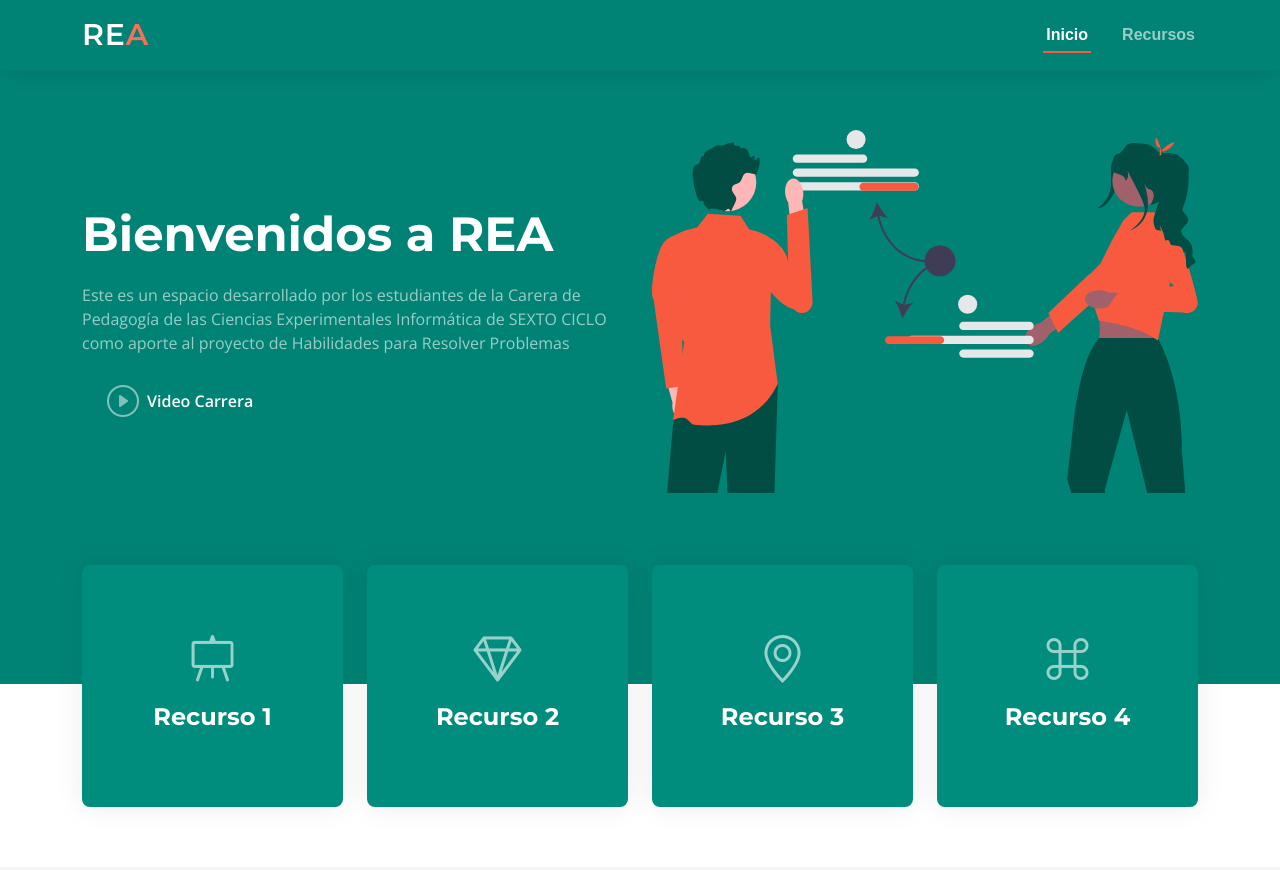
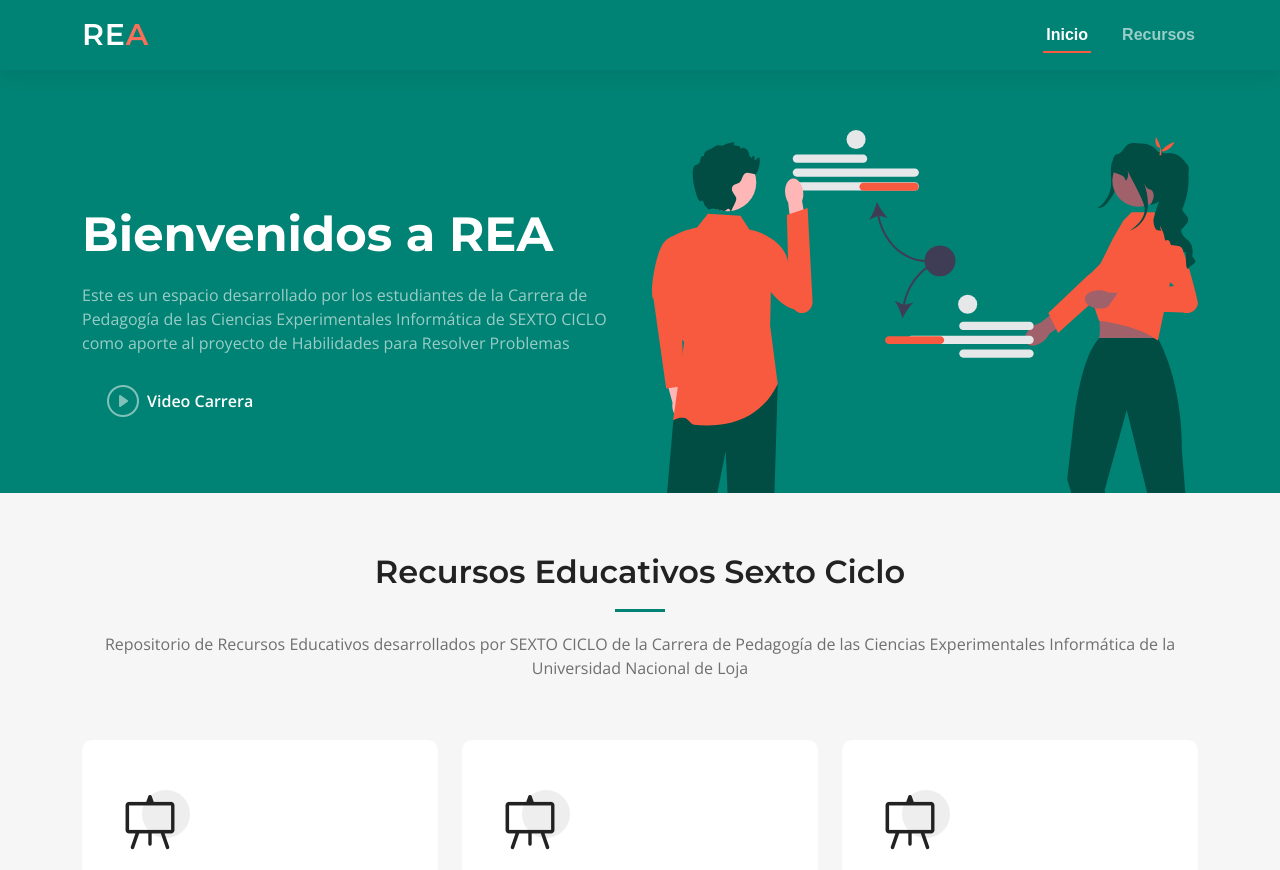
Before and after one commit to JnBenites/reasexto, a plain HTML site: page index.html in a window 1280 px wide. Shown: the top 870 px of the page. Drawn offline with nearby package versions, Linux system fonts and the light colour scheme.

Commit message:
Update
Update

```diff
--- a/index.html
+++ b/index.html
@@ -67,7 +67,7 @@
       <div class="row gy-5" data-aos="fade-in">
         <div class="col-lg-6 order-2 order-lg-1 d-flex flex-column justify-content-center text-center text-lg-start">
           <h2>Bienvenidos a <span>REA</span></h2>
-          <p>Este es un espacio desarrollado por los estudiantes de la Carera de Pedagogía de las Ciencias Experimentales Informática de SEXTO CICLO como aporte al proyecto de Habilidades para Resolver Problemas</p>
+          <p>Este es un espacio desarrollado por los estudiantes de la Carrera de Pedagogía de las Ciencias Experimentales Informática de SEXTO CICLO como aporte al proyecto de Habilidades para Resolver Problemas</p>
           <div class="d-flex justify-content-center justify-content-lg-start">
             <a href="./video/VCPI.mp4" class="glightbox btn-watch-video d-flex align-items-center"><i class="bi bi-play-circle"></i><span>Video Carrera</span></a>
           </div>
@@ -78,6 +78,7 @@
       </div>
     </div>
 
+  <!--
     <div class="icon-boxes position-relative">
       <div class="container position-relative">
         <div class="row gy-4 mt-5">
@@ -87,32 +88,33 @@
               <div class="icon"><i class="bi bi-easel"></i></div>
               <h4 class="title"><a href="" class="stretched-link">Recurso 1</a></h4>
             </div>
-          </div><!--End Icon Box -->
+          </div>
 
           <div class="col-xl-3 col-md-6" data-aos="fade-up" data-aos-delay="200">
             <div class="icon-box">
               <div class="icon"><i class="bi bi-gem"></i></div>
               <h4 class="title"><a href="" class="stretched-link">Recurso 2</a></h4>
             </div>
-          </div><!--End Icon Box -->
+          </div>
 
           <div class="col-xl-3 col-md-6" data-aos="fade-up" data-aos-delay="300">
             <div class="icon-box">
               <div class="icon"><i class="bi bi-geo-alt"></i></div>
               <h4 class="title"><a href="" class="stretched-link">Recurso 3</a></h4>
             </div>
-          </div><!--End Icon Box -->
+          </div>
 
           <div class="col-xl-3 col-md-6" data-aos="fade-up" data-aos-delay="500">
             <div class="icon-box">
               <div class="icon"><i class="bi bi-command"></i></div>
               <h4 class="title"><a href="" class="stretched-link">Recurso 4</a></h4>
             </div>
-          </div><!--End Icon Box -->
+          </div>
 
         </div>
       </div>
     </div>
+  -->
 
     </div>
   </section>
@@ -789,7 +791,7 @@
         <!-- You can delete the links only if you purchased the pro version. -->
         <!-- Licensing information: https://bootstrapmade.com/license/ -->
         <!-- Purchase the pro version with working PHP/AJAX contact form: https://bootstrapmade.com/impact-bootstrap-business-website-template/ -->
-        Desarrollado por <a href="https://www.unl.edu.ec/oferta_academica/facultad-de-la-educacion-el-arte-y-la-comunicacion/pedagogia-de-las-ciencias-2"> Carrera de Pedagogía de las Ciencias Experimentales Informática</a>
+        Desarrollado por los estudiantes de SEXTO CICLO de la<a href="https://www.unl.edu.ec/oferta_academica/facultad-de-la-educacion-el-arte-y-la-comunicacion/pedagogia-de-las-ciencias-2"> Carrera de Pedagogía de las Ciencias Experimentales Informática</a>
       </div>
     </div>
 
```
